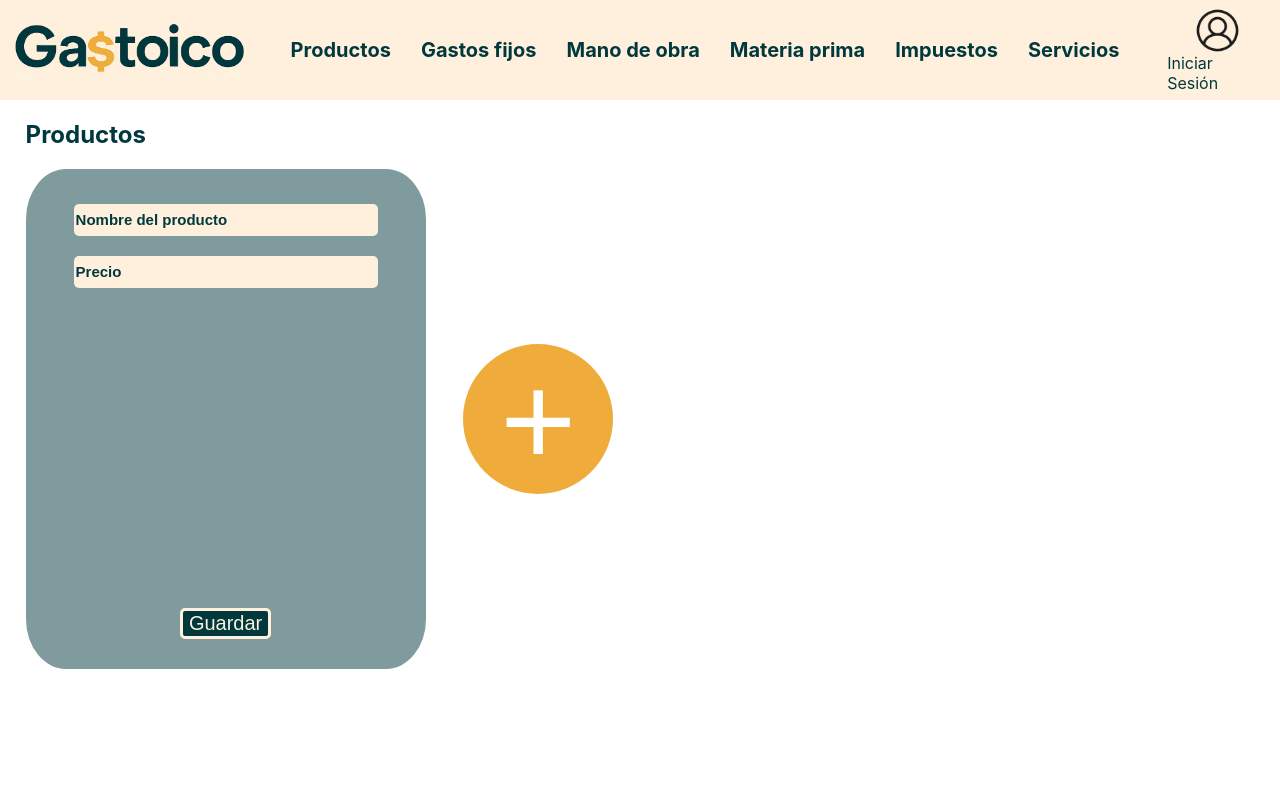
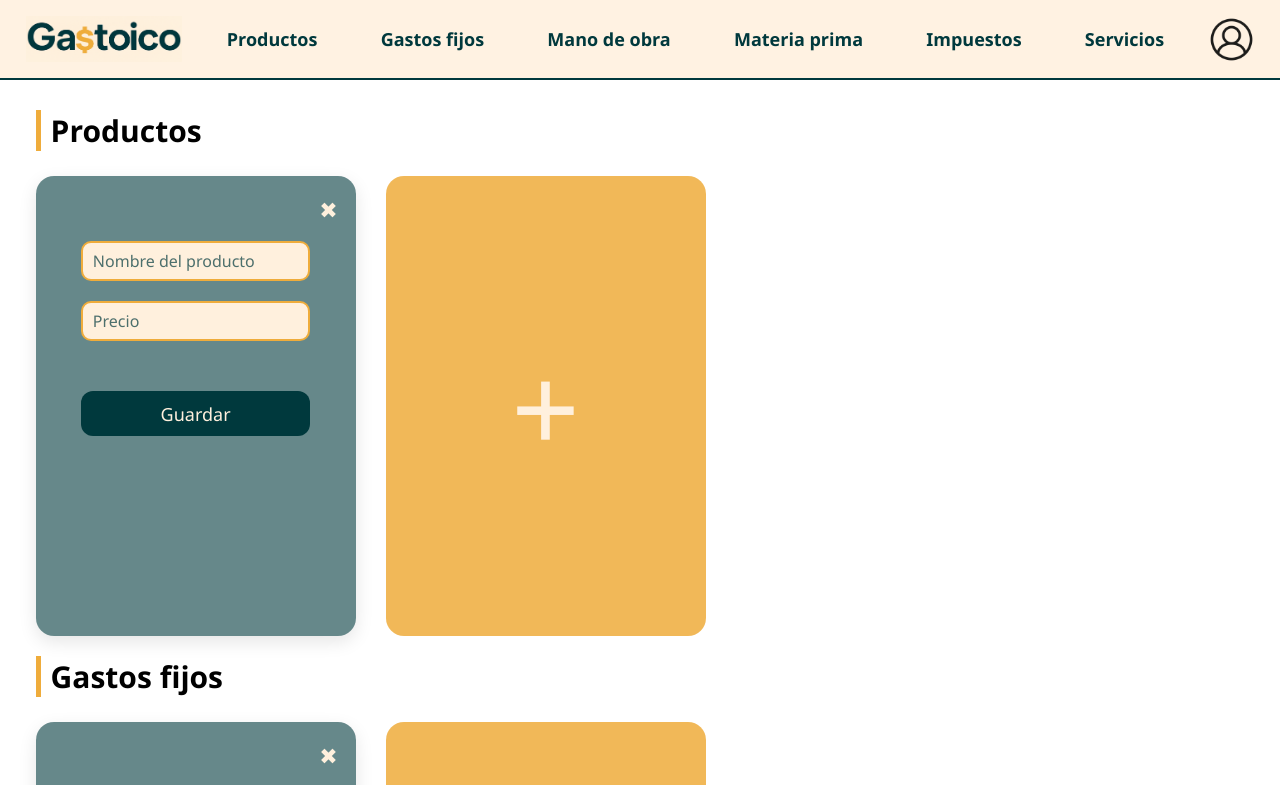
Before and after one commit to MateoEnrico/gastoico, a React (Create React App) app: page / in a window 1280 px wide. Shown: the top 785 px of the page. Built offline with nearby package versions, Linux system fonts and the light colour scheme.

Commit message:
agregamos gastos fijos y mejoramos el css

```diff
--- a/src/App.css
+++ b/src/App.css
@@ -1,157 +1,292 @@
-.App {
-  text-align: center;
+/* ====== RESET ====== */
+* {
+  margin: 0;
+  padding: 0;
+  box-sizing: border-box;
+  font-family: "Poppins", "Segoe UI", sans-serif;
 }
 
-header{
-  height: 100px;
-  background-color: #fff0dd;
-  overflow: hidden;
+/* ====== BODY ====== */
+body.cuerpo {
+  background: linear-gradient(135deg, #fff0dd 0%, #ffe6c0 100%);
+  min-height: 100vh;
+  color: #00393d;
+  width: 100%;
+}
+
+/* ====== HEADER ====== */
+html {
+  scroll-behavior: smooth; /* Desplazamiento suave */
+  scroll-padding-top: 85px; /* deja 50px de margen arriba */
+}
+
+header {
+  height: 80px;
+  background: rgba(255, 240, 221, 0.85);
+  backdrop-filter: blur(10px);
+  border-bottom: 2px solid #00393d;
   display: flex;
   align-items: center;
-  position: relative;
+  justify-content: space-between;
+  padding: 0 2%;
+  position: sticky;
+  top: 0;
+  z-index: 10;
 }
 
-.cont-logo{
-  margin-left: 1%;
-  background-color: #fff0dd;
+/* Logo */
+.cont-logo {
   display: flex;
   align-items: center;
   height: 100%;
-  width: 250px;
-  overflow: hidden;
-  margin-right: 1%;
+  max-width: 200px;
 }
 
-.logo{
-  margin-left: 0px;
-  height: 70%;
+.logo {
+  height: 60%;
   width: auto;
-  transform-origin: center;
+  transition: transform 0.3s ease;
 }
 
-.navbar{
-  color: #00393d;
-  font-size: 20px;
-  font-weight: 700;
-  text-decoration: none;
-  flex: 0 0 auto;          /* no se estira en ancho si no querés */
-  height: 100%;             /* llena la altura del header */
-  display: flex;            /* para centrar el texto verticalmente */
-  align-items: center;      /* centra vertical */
-  padding: 0 15px;          /* espacio horizontal interno */
-  transition: background-color 0.5s ease, color 0.5s ease;
+.logo:hover {
+  transform: scale(1.05);
 }
 
-.navbar:hover{
-  background-color: #efac3b;
-  font-size: 21px;
+/* Navbar links */
+.navbar {
+  color: #00393d;
+  font-size: 18px;
+  font-weight: 600;
+  text-decoration: none;
+  padding: 8px 18px;
+  border-radius: 10px;
+  transition: all 0.3s ease;
 }
 
-.cont-login{
-  position: absolute;
-  right: 1%;
+.navbar:hover {
+  background-color: #efac3b;
+  color: #fff0dd;
+}
+
+/* Navbar container (centrado) */
+.nav-links {
   display: flex;
-  flex-direction: column;
+  gap: 15px;
   align-items: center;
   justify-content: center;
-  height: 100px;
-  width: 100px;
-  overflow: hidden;
+  flex: 1;
+}
+
+/* Login */
+.cont-login {
+  display: flex;
+  align-items: center;
+  justify-content: center;
+  height: 45px;
+  width: 45px;
+  border-radius: 50%;
+  transition: all 0.3s ease;
   color: #00393d;
-  text-decoration: none;
-  transition: background-color 0.5s ease, color 0.5s ease;
+  cursor: pointer;
+}
+
+.login{
+  height: 45px;
+  width: 45px;
 }
 
 .cont-login:hover {
   background-color: #efac3b;
-  text-decoration: underline;
+  color: #fff0dd;
 }
 
-
-.login{
-  height:45px;
-  width: 45px;
-  transform-origin: center;
-}
-/* Fin del navbar */
-
-.contenido{
-  color: #00393d;
+/* ====== CONTENIDO ====== */
+.contenido {
+  padding: 10px ;
+  max-width: 100%;
+  margin: 0 auto;
   margin-left: 2%;
+  margin-right: 2%;
 }
 
+/* Sección */
+.section-title {
+  font-size: 30px;
+  margin-bottom: 25px;
+  border-left: 5px solid #efac3b;
+  padding-left: 10px;
+  margin-top: 20px;
+}
+
+/* ====== PRODUCTOS ====== */
 .prod-container {
   display: flex;
-  align-items: center;
-  gap: 3%;
+  flex-wrap: wrap;
+  justify-content: flex-start;
+  gap: 30px;
 }
 
-.cont-prod{
-  margin-top: 0px;
-  height: 500px;
-  background-color: rgba(0, 57, 61, 0.5);
-  width: 400px;
-  border-radius: 10%;
+/* Card del producto */
+.cont-prod {
+  background: rgba(0, 57, 61, 0.6);
+  backdrop-filter: blur(5px);
+  border-radius: 18px;
+  width: 320px;
+  height: 460px;
+  padding: 25px;
   text-align: center;
-  display: flex;
-  flex-direction: column;
+  color: #fff0dd;
+  position: relative;
+  box-shadow: 0 6px 18px rgba(0, 0, 0, 0.1);
+  transition: transform 0.25s ease, box-shadow 0.25s ease, background 0.25s ease;
 }
 
-.agreProd{
-   border-radius: 150px;
-   width: 150px;
-   height: 150px;
-   font-size: 130px;
-   text-align: center;
-   background-color: #efac3b;
-   color: white;
-   border: none;
-   transition: background-color 0.2s ease, color 0.2s ease;
+.cont-prod:hover {
+  background: rgba(0, 57, 61, 0.7);
+  transform: translateY(-5px);
+  box-shadow: 0 10px 22px rgba(0, 0, 0, 0.15);
 }
 
-.agreProd:hover{
-  background-color: #f2a116;
+/* Botón agregar producto */
+.agreProd {
+  background: rgba(239, 172, 59, 0.85);
+  color: #fff0dd;
+  border: none;
+  border-radius: 18px;
+  font-size: 120px;
+  width: 320px;
+  height: 460px;
   cursor: pointer;
+  transition: all 0.25s ease;
+  display: flex;
+  align-items: center;
+  justify-content: center;
 }
 
-.cont-form{
+.agreProd:hover {
+  background: #efac3b;
+  transform: scale(1.05);
+}
+
+/* ====== FORMULARIO ====== */
+.cont-form {
   display: flex;
   flex-direction: column;
   align-items: center;
-  margin-top: 15px;
+  background: transparent;
+  margin-top: 20px;
 }
 
-.formulario{
-  width: 300px;
+.formulario {
+  width: 85%;
   margin-top: 20px;
-  height: 30px;
-  border-radius: 5px;
-  border: none;
-  opacity: 1;
-  background-color: #fff0dd;
+  height: 40px;
+  border-radius: 10px;
+  border: 2px solid #efac3b;
+  background: #fff0dd;
   color: #00393d;
   font-weight: 550;
-  font-size: 15px;
+  font-size: 16px;
+  padding-left: 10px;
+  transition: all 0.3s ease;
 }
 
-.formulario::placeholder{
-  color: #00393d;
-  font-weight: 550;
-  opacity: 1;
-  font-size: 15px;
+.formulario:focus {
+  outline: none;
+  box-shadow: 0 0 0 3px #efac3b80;
 }
 
-.bot-guardar{
-  margin-top: 80%;
+.formulario::placeholder {
+  color: #00393d;
+  opacity: 0.7;
+}
+
+/* ====== BOTONES ====== */
+.bot-guardar {
+  margin-top: 50px;
   background-color: #00393d;
   color: #fff0dd;
-  border: #fff0dd solid;
-  font-size: 20px;
-  border-radius: 5px;
-  transition: border 0.2s ease, color 0.2s ease;
+  border: none;
+  font-size: 18px;
+  border-radius: 12px;
+  height: 45px;
+  width: 85%;
+  transition: all 0.3s ease;
 }
 
-.bot-guardar:hover{
-  border: #efac3b solid;
+.bot-guardar:hover {
+  background-color: #efac3b;
+  color: #00393d;
+  transform: translateY(-2px);
+}
+
+.bot-eliminar {
+  position: absolute;
+  top: 18px;
+  right: 18px;
+  background: transparent;
+  border: none;
+  color: #fff0dd;
+  font-size: 22px;
   cursor: pointer;
+  transition: color 0.3s ease;
 }
+
+.bot-eliminar:hover {
+  color: #efac3b;
+}
+
+/* ====== INFO ====== */
+.producto-info {
+  margin-top: 50px;
+}
+
+.producto-nombre {
+  font-size: 24px;
+  font-weight: 600;
+  color: #fff0dd;
+}
+
+.producto-data {
+  margin-top: 15px;
+  font-size: 20px;
+  color: #efac3b;
+}
+
+/* ====== RESPONSIVE ====== */
+@media (max-width: 900px) {
+  header {
+    flex-wrap: wrap;
+    height: auto;
+    padding: 10px 5%;
+  }
+
+  .nav-links {
+    flex-wrap: wrap;
+    justify-content: center;
+    margin-top: 10px;
+  }
+
+  .cont-logo {
+    max-width: 160px;
+  }
+
+  .prod-container {
+    justify-content: center;
+  }
+
+  .cont-prod,
+  .agreProd {
+    width: 90%;
+    max-width: 380px;
+    height: 420px;
+  }
+
+  .section-title {
+    text-align: center;
+    border-left: none;
+    border-bottom: 4px solid #efac3b;
+    padding-left: 0;
+    padding-bottom: 6px;
+  }
+}
--- a/src/App.js
+++ b/src/App.js
@@ -3,6 +3,7 @@ import './App.css';
 
 function App() {
   const [productos, setProductos] = useState([]);
+  const [gastos, setGastos] = useState([])
 
   // Al cargar la página, si no hay productos, agregamos uno vacío
   useEffect(() => {
@@ -33,8 +34,47 @@ function App() {
     ));
   };
 
+  // 🗑️ Eliminar producto
+  const eliminarProducto = (id) => {
+    setProductos(productos.filter(p => p.id !== id));
+  };
+
+  // -----------------------------GASTOS---------------------------------
+  useEffect(() => {
+    if (gastos.length === 0) {
+      setGastos([{ id: Date.now(), area: '', costoXhora: '', guardado: false }]);
+    }
+  }, []);
+
+  // Agregar un nuevo gasto vacío
+  const agregarGasto = () => {
+    setGastos([
+      ...gastos,
+      { id: Date.now(), area: '', costoXhora: '', guardado: false }
+    ]);
+  };
+
+  // Guardar los datos de un gasto
+  const cargarGasto = (id, area, costoXhora) => {
+    setGastos(gastos.map(p =>
+      p.id === id ? { ...p, area, costoXhora, guardado: true } : p
+    ));
+  };
+
+  // Volver a modo edición
+  const editarGasto = (id) => {
+    setGastos(gastos.map(p =>
+      p.id === id ? { ...p, guardado: false } : p
+    ));
+  };
+
+  // 🗑️ Eliminar gasto
+  const eliminarGasto = (id) => {
+    setGastos(gastos.filter(p => p.id !== id));
+  };
+
   return (
-    <div>
+    <div className="cuerpo">
       <header>
         <a href="" className='cont-logo'>
           <img src="/navbarLogo.png" alt="Logo Gastoico" className='logo' />
@@ -46,23 +86,31 @@ function App() {
         <a href='#impuestos' className='navbar'>Impuestos</a>
         <a href='#servicios' className='navbar'>Servicios</a>
         <a href="" className='cont-login'>
-          <img src="/Login.png" alt="" className='login'/> Iniciar Sesión
+          <img src="/Login.png" alt="" className='login'/>
         </a>
       </header>
 
       <div className='contenido'>
         <section id="productos">
-          <h1>Productos</h1>
-
+          <h1 className="section-title">Productos</h1>
           <div className='prod-container'>
             {productos.map((producto) => (
               <div key={producto.id} className='cont-prod'>
+
+                {/* ❌ Botón para eliminar */}
+                <button
+                  className="bot-eliminar"
+                  onClick={() => eliminarProducto(producto.id)}
+                >
+                  ✖
+                </button>
+
                 {producto.guardado ? (
                   <div className="producto-info">
-                    <h3>{producto.nombre || "(sin nombre)"}</h3>
-                    <p>${producto.precio || 0}</p>
+                    <h3 className="producto-nombre">{producto.nombre || "(sin nombre)"}</h3>
+                    <p className="producto-data">${producto.precio || 0}</p>
                     <div style={{ marginTop: 8 }}>
-                      <button type="button" onClick={() => editarProducto(producto.id)}>
+                      <button type="button" onClick={() => editarProducto(producto.id)} className="bot-guardar">
                         Editar
                       </button>
                     </div>
@@ -95,8 +143,63 @@ function App() {
                 )}
               </div>
             ))}
+            <button className='agreProd' onClick={agregarProducto}>+</button>
+          </div>
+        </section>
 
-            <button className='agreProd' onClick={agregarProducto}>+</button>
+        <section id="gastos-fijos">
+          <h1 className="section-title">Gastos fijos</h1>
+          <div className='prod-container'>
+            {gastos.map((gasto) => (
+              <div key={gasto.id} className='cont-prod'>
+
+                {/* ❌ Botón para eliminar */}
+                <button
+                  className="bot-eliminar"
+                  onClick={() => eliminarGasto(gasto.id)}
+                >
+                  ✖
+                </button>
+
+                {gasto.guardado ? (
+                  <div className="producto-info">
+                    <h3 className="producto-nombre">{gasto.area || "(sin área)"}</h3>
+                    <p className="producto-data">${gasto.costoXhora || 0}</p>
+                    <div style={{ marginTop: 8 }}>
+                      <button type="button" onClick={() => editarGasto(gasto.id)} className="bot-guardar">
+                        Editar
+                      </button>
+                    </div>
+                  </div>
+                ) : (
+                  <form className="cont-form"
+                    onSubmit={(e) => {
+                      e.preventDefault();
+                      const area = e.target.area.value.trim();
+                      const costoXhora = e.target.costoXhora.value;
+                      cargarGasto(gasto.id, area, costoXhora);
+                    }}
+                  >
+                    <input
+                      name="area"
+                      type="text"
+                      placeholder="Área"
+                      defaultValue={gasto.area}
+                      className="formulario"
+                    />
+                    <input
+                      name="costoXhora"
+                      type="number"
+                      placeholder="Costo por hora"
+                      defaultValue={gasto.costoXhora}
+                      className="formulario"
+                    />
+                    <button type="submit" className="bot-guardar">Guardar</button>
+                  </form>
+                )}
+              </div>
+            ))}
+            <button className='agreProd' onClick={agregarGasto}>+</button>
           </div>
         </section>
       </div>
```
